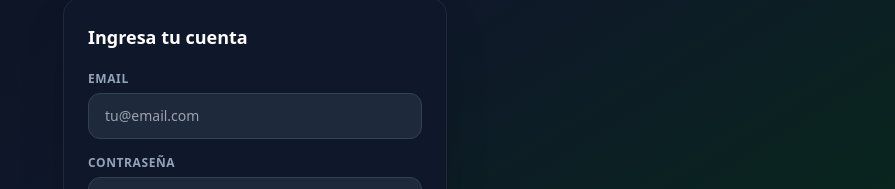
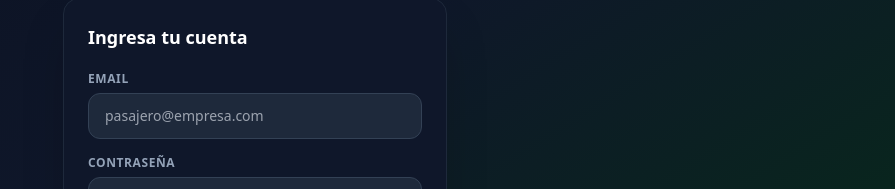
Before and after one commit to vico-renxo/transporte-mina, a Next.js app in the folder web/: page /transporte/pasajero in a window 1280 px wide. Shown: the part 301-490 px from the top of the page, without its empty margins (385-1280 px from the left). Built offline with nearby package versions, Linux system fonts and the light colour scheme.

Commit message:
Update API URL and email placeholder in page.tsx

```diff
--- a/web/src/app/pasajero/page.tsx
+++ b/web/src/app/pasajero/page.tsx
@@ -1,7 +1,7 @@
 'use client';
 import { useEffect, useState, useRef, useCallback } from 'react';
 
-const BASE = 'http://localhost:3001';
+const BASE = process.env.NEXT_PUBLIC_API_URL || 'https://transporte-mina.onrender.com';
 
 // ---------- tipos ----------
 interface Perfil {
@@ -71,7 +71,7 @@ function LoginForm({ onLogin }: { onLogin: (token: string, user: any) => void })
               <input
                 type="email" value={email} onChange={e => setEmail(e.target.value)}
                 onKeyDown={e => e.key === 'Enter' && handleLogin()}
-                placeholder="tu@email.com"
+                placeholder="pasajero@empresa.com"
                 className="w-full bg-slate-800 border border-slate-700 rounded-xl px-4 py-3 text-white text-sm focus:outline-none focus:border-green-500 transition-colors"
               />
             </div>
```
